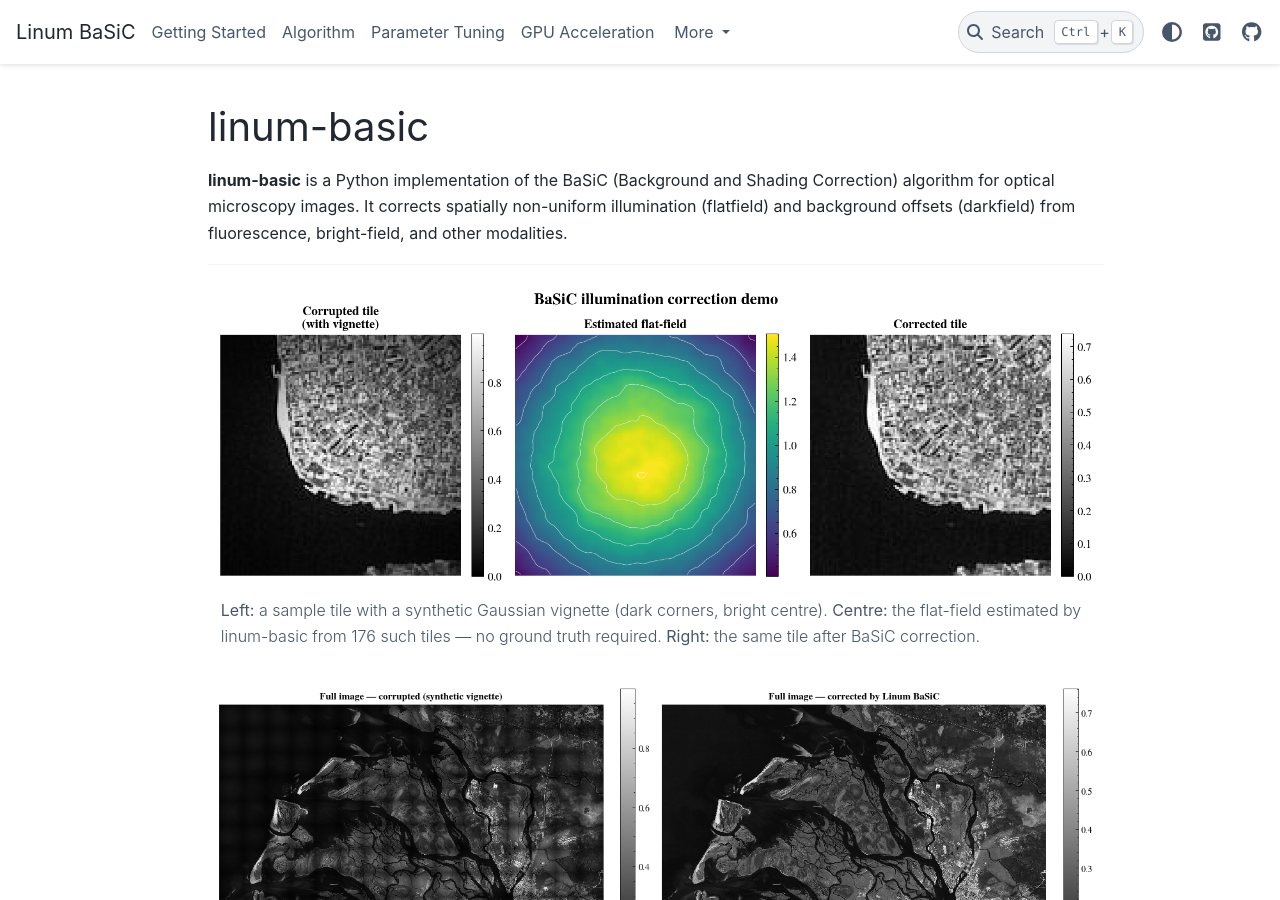
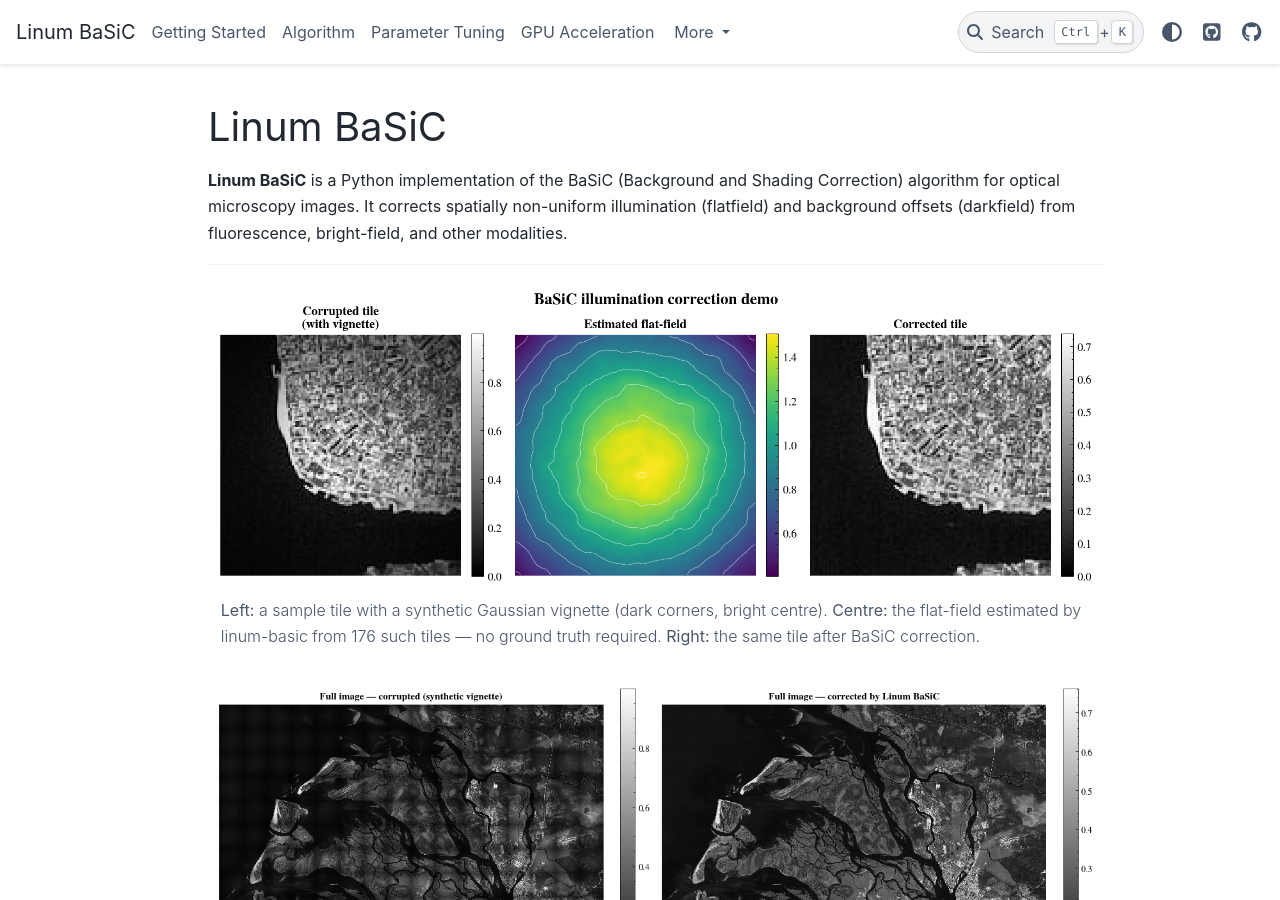
Before and after one commit to linum-uqam/PyBaSiC, a Sphinx documentation site: the page built from docs/index.rst, in a window 1280 px wide and 900 px high. Built offline with Sphinx 7.4.7 and the PyData theme 0.15.4, drawn with Linux system fonts in a browser that asks for light colours; pages that are not in the unit, such as notebooks, are missing from menus.

Commit message:
Name formatting

```diff
--- a/docs/index.rst
+++ b/docs/index.rst
@@ -1,7 +1,7 @@
-linum-basic
+Linum BaSiC
 ===========
 
-**linum-basic** is a Python implementation of the BaSiC (Background and
+**Linum BaSiC** is a Python implementation of the BaSiC (Background and
 Shading Correction) algorithm for optical microscopy images.  It
 corrects spatially non-uniform illumination (flatfield) and background
 offsets (darkfield) from fluorescence, bright-field, and other modalities.
```
